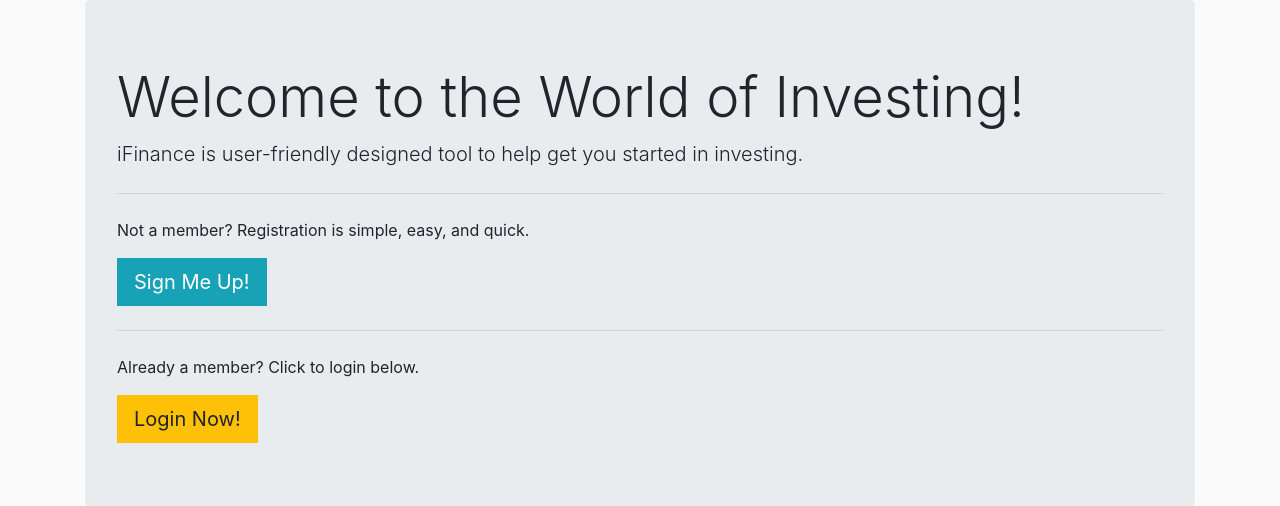
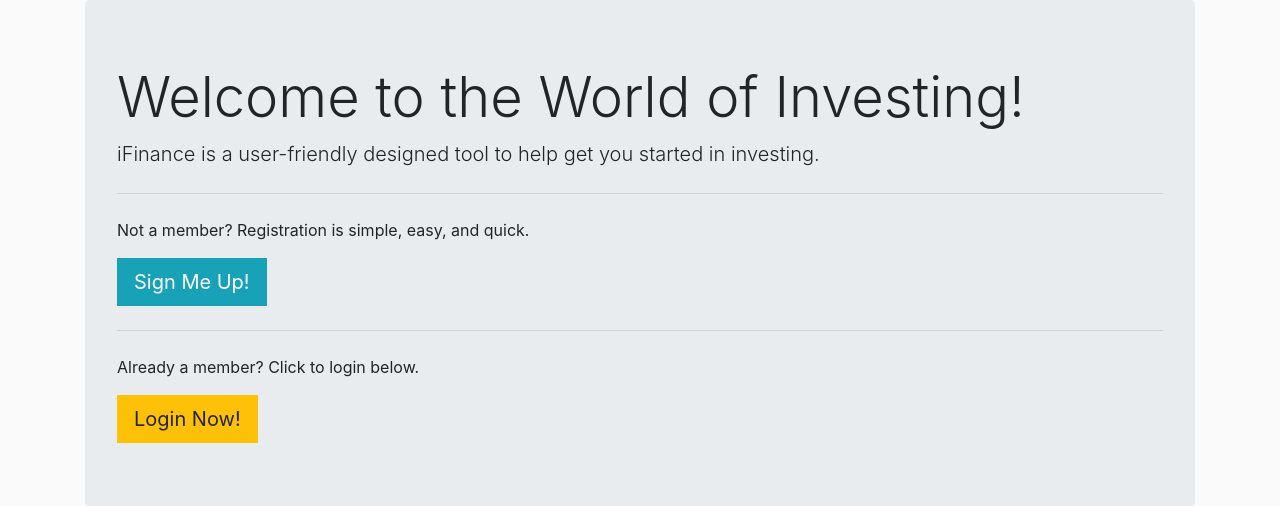
Before and after one commit to krazybones/project-4, a Django app: page / in a window 1280 px wide. Shown: the part 56-562 px from the top of the page. Run offline with Django 3.2, Linux system fonts and the light colour scheme; some libraries are stand-ins or nearby versions.

Commit message:
Update main.html
Typo correction

```diff
--- a/financeproj4/financeapp/templates/financeapp/main.html
+++ b/financeproj4/financeapp/templates/financeapp/main.html
@@ -2,7 +2,7 @@
 <div class="jumbotron">
     <div class="container"></div>
         <h1 class="display-4">Welcome to the World of Investing!</h1>
-        <p class="lead">iFinance is user-friendly designed tool to help get you started in investing.</p>
+        <p class="lead">iFinance is a user-friendly designed tool to help get you started in investing.</p>
         <hr class="my-4">
         <p>Not a member? Registration is simple, easy, and quick.</p>
         <a class="btn btn-info btn-lg" href="{% url 'register' %}" role="button">Sign Me Up!</a>
```
